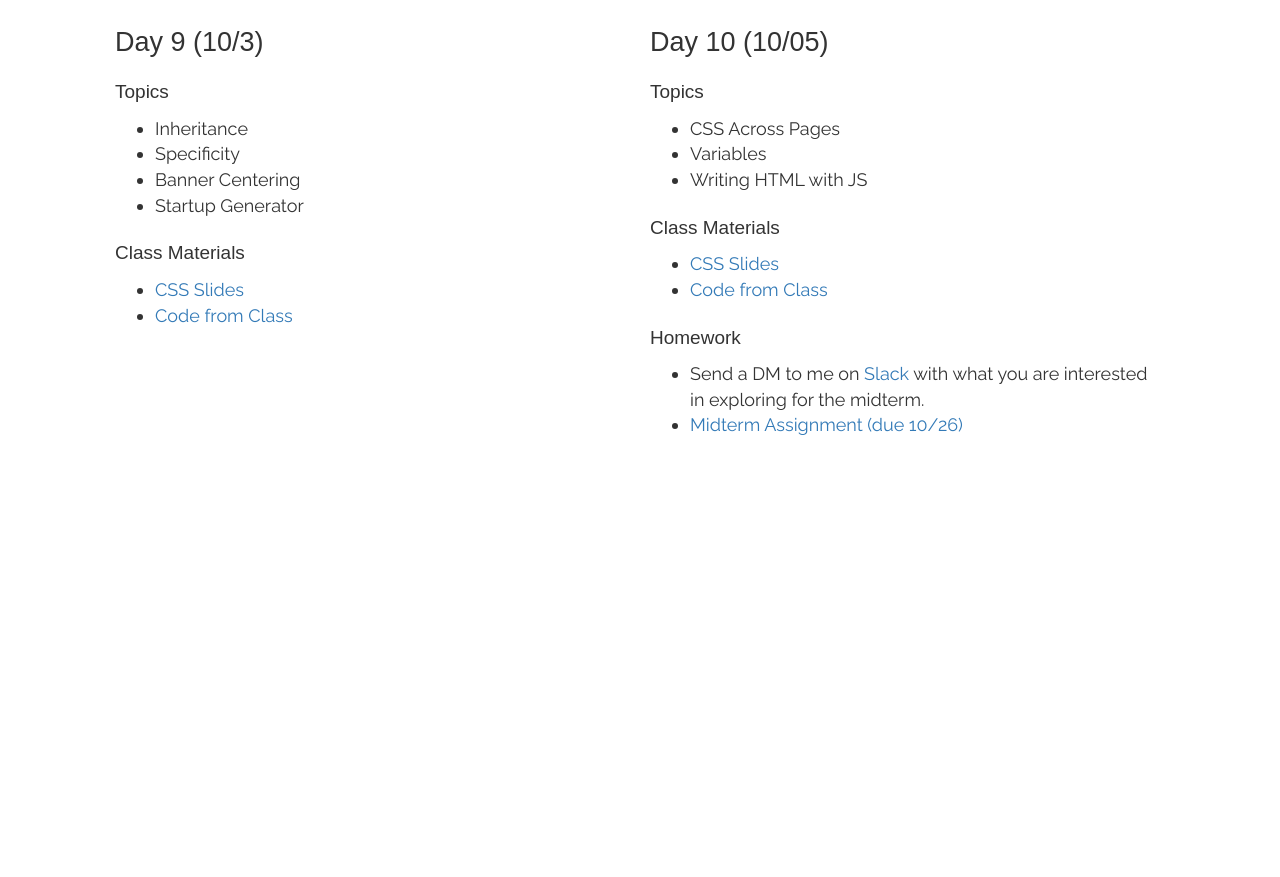
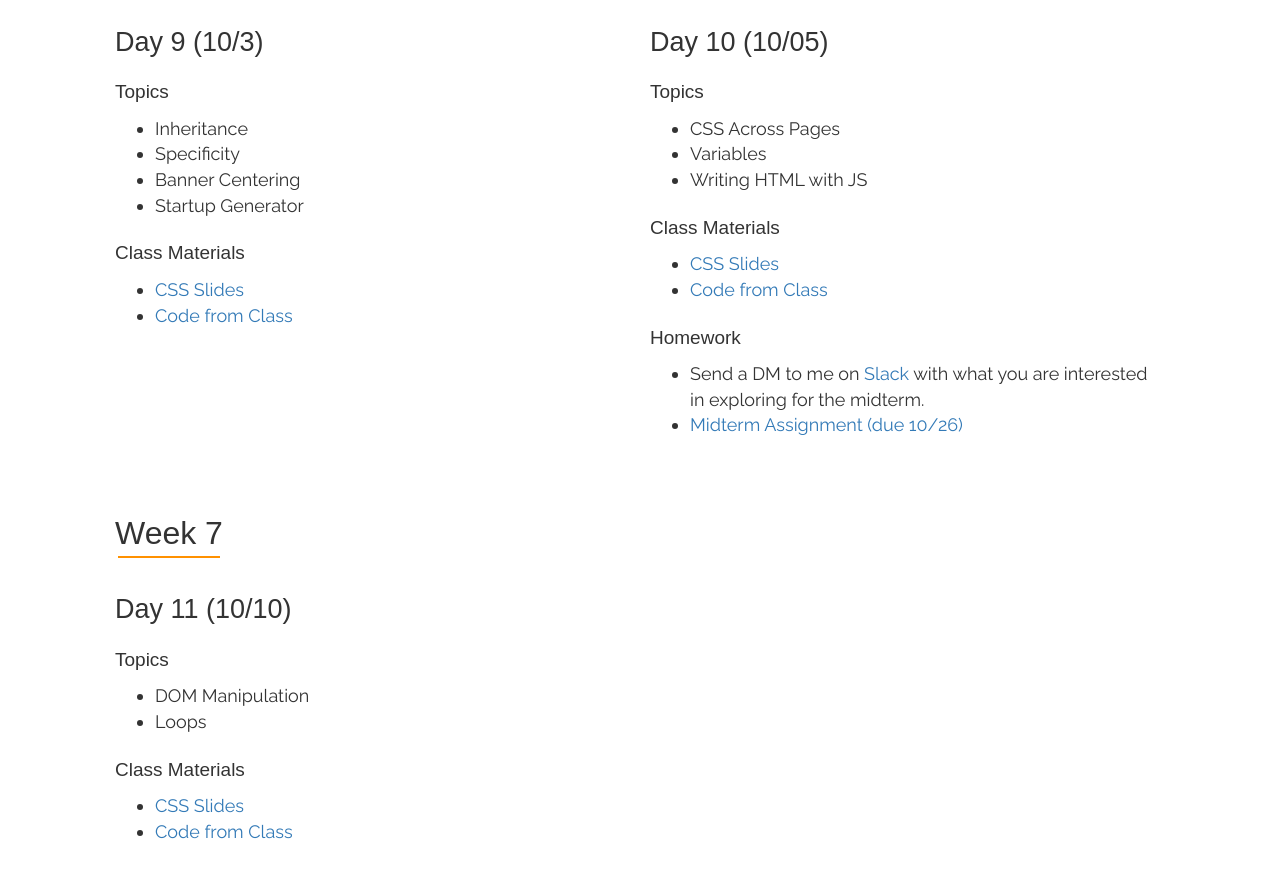
Before and after one commit to mikewesthad/saic-webart, a plain HTML site: page schedule.html in a window 1280 px wide. Shown: the part 2887-3764 px from the top of the page. Before the commit the page ends 3378 px from the top, so only its background shows below. Drawn offline with nearby package versions, Linux system fonts and the light colour scheme; a web font is replaced by a local one.

Commit message:
Update 2016-10-11T02:44:18.378Z

```diff
--- a/schedule.html
+++ b/schedule.html
@@ -292,6 +292,44 @@
       </div>
     </div>
 
+    <div class="week">
+      <h1 class="week-title">Week 7</h1>
+      <div class="row">
+        <div class="col-xs-6">
+          <h2 class="day-title">Day 11 (10/10)</h2>
+          <h3>Topics</h3>
+          <ul>
+            <li>DOM Manipulation</li>
+            <li>Loops</li>
+          </ul>
+          <h3>Class Materials</h3>
+          <ul>
+            <li><a href="https://github.com/mikewesthad/saic-webart/raw/master/class-files/slides/Day11_JS.pdf">CSS Slides</a></li>
+            <li><a href="https://github.com/mikewesthad/saic-webart/raw/master/class-files/code/Day11_Code.zip">Code from Class</a></li>
+          </ul>
+        </div>
+        <!-- <div class="col-xs-6">
+          <h2 class="day-title">Day 10 (10/05)</h2>
+          <h3>Topics</h3>
+          <ul>
+            <li>CSS Across Pages</li>
+            <li>Variables</li>
+            <li>Writing HTML with JS</li>
+          </ul>
+          <h3>Class Materials</h3>
+          <ul>
+            <li><a href="https://github.com/mikewesthad/saic-webart/raw/master/class-files/slides/Day10_JS.pdf">CSS Slides</a></li>
+            <li><a href="https://github.com/mikewesthad/saic-webart/raw/master/class-files/code/Day10_Code.zip">Code from Class</a></li>
+          </ul>
+          <h3>Homework</h3>
+          <ul>
+            <li>Send a DM to me on <a href="https://saic-webart.slack.com/messages/@mikehadley">Slack</a> with what you are interested in exploring for the midterm.</li>
+            <li><a href="https://github.com/mikewesthad/saic-webart/raw/master/class-files/homework/Midterm.pdf">Midterm Assignment (due 10/26)</a></li>
+          </ul>
+        </div> -->
+      </div>
+    </div>
+
   </div>
 
   <!-- jQuery (necessary for Bootstrap's JavaScript plugins) -->
```
